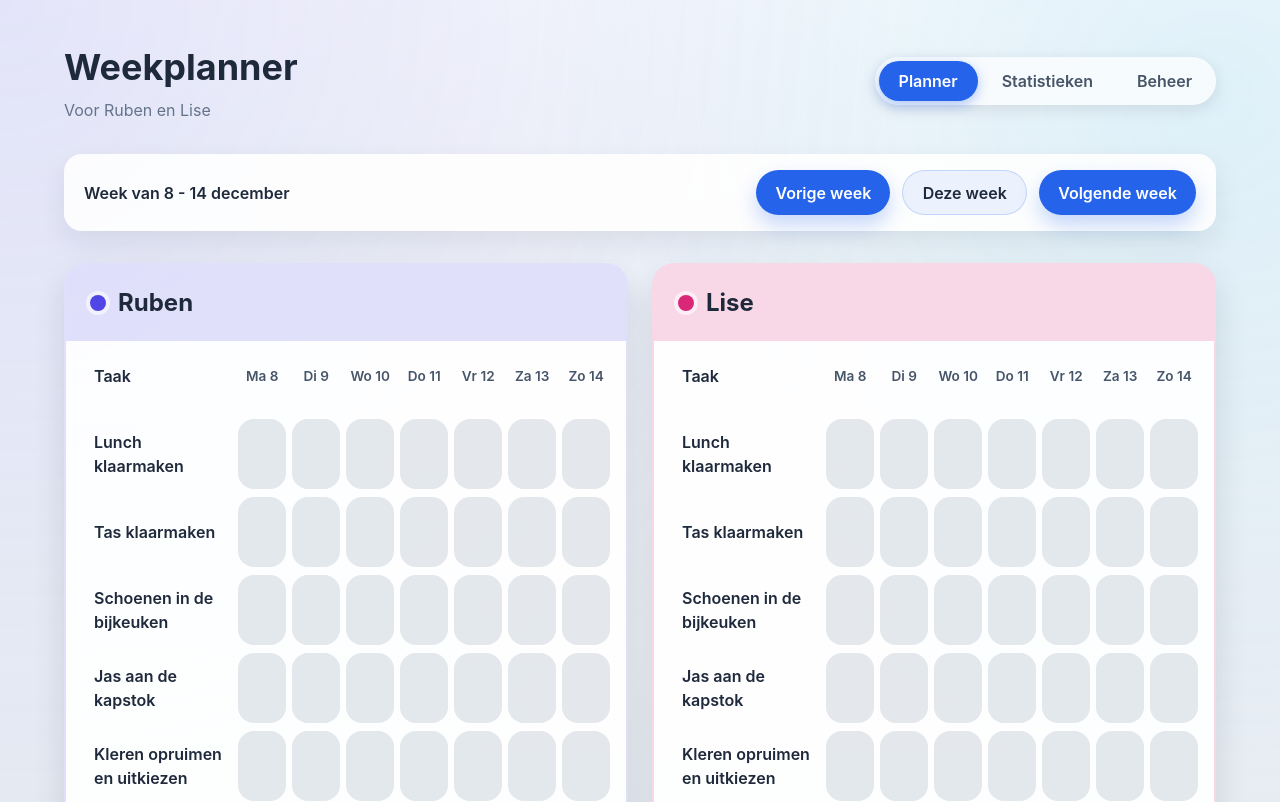
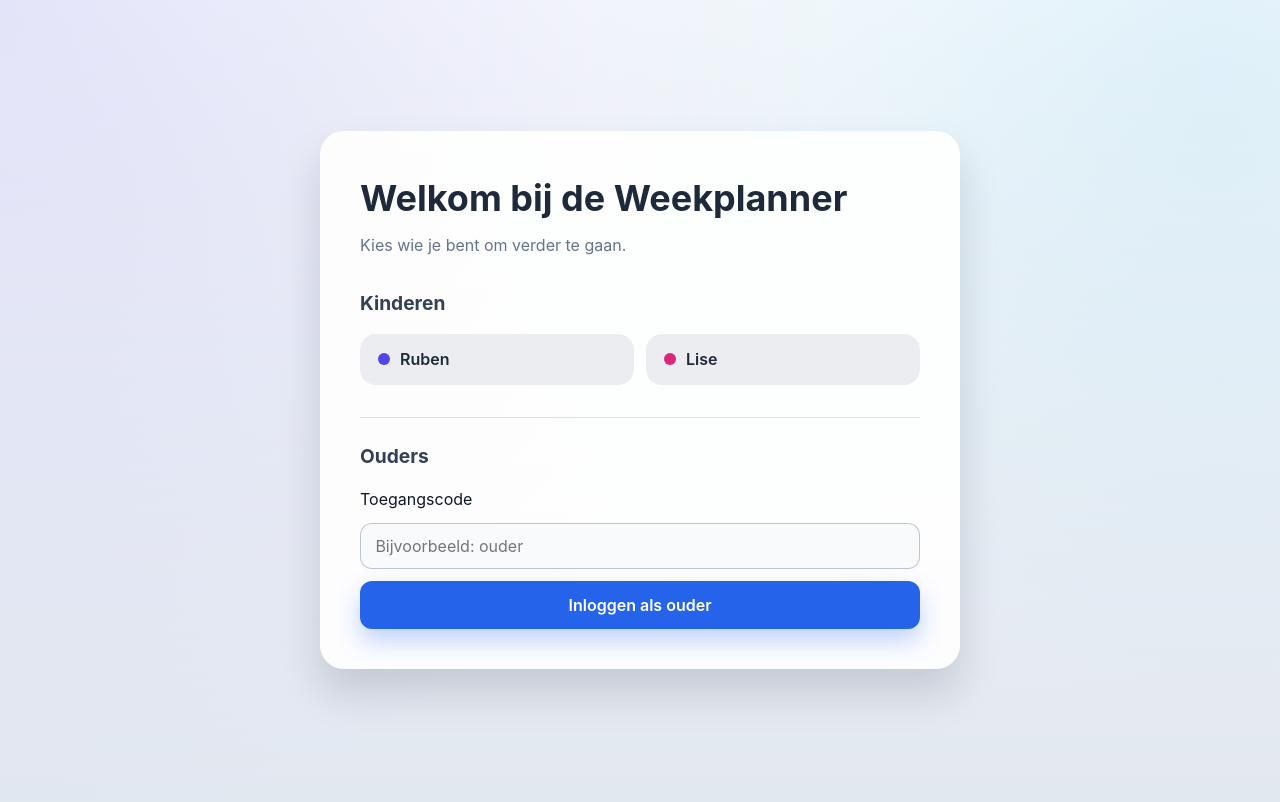
Before and after one commit to Jacquesmaas2/weekplanner, a React (Vite) app: page / in a window 1280 px wide. Shown: the top 802 px of the page. Built offline with nearby package versions, Linux system fonts and the light colour scheme.

Commit message:
Add login flow with child / admin views

```diff
--- a/src/App.css
+++ b/src/App.css
@@ -5,6 +5,121 @@
   display: flex;
   flex-direction: column;
   gap: 2rem;
+}
+
+.login-screen {
+  min-height: 100vh;
+  display: flex;
+  align-items: center;
+  justify-content: center;
+  padding: 2rem;
+}
+
+.login-card {
+  width: min(640px, 100%);
+  background: rgba(255, 255, 255, 0.92);
+  border-radius: 24px;
+  padding: 2.5rem;
+  box-shadow: 0 24px 40px rgba(15, 23, 42, 0.15);
+  display: flex;
+  flex-direction: column;
+  gap: 2rem;
+}
+
+.login-card header h1 {
+  margin: 0;
+  font-size: 2.25rem;
+  color: #1e293b;
+}
+
+.login-subtitle {
+  margin: 0.5rem 0 0;
+  color: #64748b;
+}
+
+.login-section {
+  display: flex;
+  flex-direction: column;
+  gap: 1rem;
+}
+
+.login-section h2 {
+  margin: 0;
+  font-size: 1.2rem;
+  color: #334155;
+}
+
+.login-section--divider {
+  border-top: 1px solid rgba(148, 163, 184, 0.3);
+  padding-top: 1.5rem;
+}
+
+.login-buttons {
+  display: flex;
+  flex-wrap: wrap;
+  gap: 0.75rem;
+}
+
+.login-button {
+  flex: 1 1 180px;
+  border: none;
+  background: rgba(148, 163, 184, 0.18);
+  border-radius: 16px;
+  padding: 0.85rem 1.1rem;
+  display: flex;
+  align-items: center;
+  gap: 0.65rem;
+  font-weight: 600;
+  color: #1e293b;
+  transition: transform 0.15s ease, box-shadow 0.15s ease;
+}
+
+.login-button__dot {
+  width: 12px;
+  height: 12px;
+  border-radius: 999px;
+  background: var(--accent, #2563eb);
+}
+
+.login-button:hover,
+.login-button:focus-visible {
+  transform: translateY(-2px);
+  box-shadow: 0 12px 24px rgba(15, 23, 42, 0.12);
+  outline: none;
+}
+
+.login-empty {
+  margin: 0;
+  color: #64748b;
+}
+
+.login-form {
+  display: flex;
+  flex-direction: column;
+  gap: 0.75rem;
+}
+
+.login-form input {
+  border-radius: 12px;
+  border: 1px solid rgba(148, 163, 184, 0.6);
+  padding: 0.65rem 0.9rem;
+  background: rgba(248, 250, 252, 0.9);
+}
+
+.login-form button {
+  border: none;
+  border-radius: 12px;
+  padding: 0.75rem 1.25rem;
+  font-weight: 600;
+  background: #2563eb;
+  color: #fff;
+  box-shadow: 0 12px 24px rgba(37, 99, 235, 0.28);
+}
+
+.login-error {
+  margin: 0;
+  color: #b91c1c;
+  font-weight: 600;
 }
 
 .theme-indigo {
@@ -55,6 +170,12 @@
   align-items: center;
 }
 
+.app-header__controls {
+  display: flex;
+  align-items: center;
+  gap: 1rem;
+}
+
 .app-header h1 {
   margin: 0;
   font-size: 2.25rem;
@@ -96,6 +217,31 @@
   background: #2563eb;
   color: #fff;
   box-shadow: 0 4px 12px rgba(37, 99, 235, 0.35);
+}
+
+.app-account {
+  display: inline-flex;
+  align-items: center;
+  gap: 0.75rem;
+  background: rgba(37, 99, 235, 0.08);
+  border: 1px solid rgba(37, 99, 235, 0.2);
+  border-radius: 999px;
+  padding: 0.4rem 0.75rem 0.4rem 1rem;
+}
+
+.app-account__label {
+  font-weight: 600;
+  color: #1e293b;
+}
+
+.app-account button {
+  border: none;
+  background: #2563eb;
+  color: #fff;
+  padding: 0.35rem 0.9rem;
+  border-radius: 999px;
+  font-weight: 600;
+  box-shadow: 0 8px 16px rgba(37, 99, 235, 0.25);
 }
 
 .week-controls {
@@ -482,6 +628,16 @@ main {
   box-shadow: 0 10px 20px rgba(37, 99, 235, 0.25);
 }
 
+.admin-message {
+  margin: 0.25rem 0 0;
+  font-weight: 600;
+  color: #b91c1c;
+}
+
+.admin-message--success {
+  color: #15803d;
+}
+
 .admin-list {
   list-style: none;
   margin: 0;
--- a/src/App.tsx
+++ b/src/App.tsx
@@ -1,11 +1,12 @@
-import { useMemo, useState } from 'react'
+import { useEffect, useMemo, useState } from 'react'
 import './App.css'
 import { AdminPanel } from './components/AdminPanel'
+import { LoginScreen } from './components/LoginScreen'
 import { PlannerGrid } from './components/PlannerGrid'
 import { StatsPanel } from './components/StatsPanel'
 import { buildDefaultPersons, buildDefaultTasks } from './data/defaults'
 import { useLocalStorageState } from './hooks/useLocalStorage'
-import type { CompletionMap, Person, PersonTheme, Task } from './types'
+import type { CompletionMap, Person, PersonTheme, Session, Task } from './types'
 import { createCompletionKey, mapToEntries, parseCompletionKey } from './utils/completion'
 import {
   addDays,
@@ -45,6 +46,44 @@ function App() {
     'weekplanner_week_tasks',
     {},
   )
+  const [session, setSession] = useLocalStorageState<Session | null>('weekplanner_session', null)
+  const [adminCode, setAdminCode] = useLocalStorageState<string>('weekplanner_admin_code', 'ouder')
+  const [adminLoginError, setAdminLoginError] = useState<string | undefined>()
+
+  useEffect(() => {
+    if (session?.role === 'user') {
+      const exists = persons.some((person) => person.id === session.personId)
+      if (!exists) {
+        setSession(null)
+      }
+    }
+  }, [persons, session, setSession])
+
+  const handleSelectPersonForLogin = (personId: string) => {
+    setSession({ role: 'user', personId })
+    setActivePanel('planner')
+    setAdminLoginError(undefined)
+  }
+
+  const handleAdminLogin = (code: string) => {
+    if (code.trim() === adminCode) {
+      setSession({ role: 'admin' })
+      setActivePanel('planner')
+      setAdminLoginError(undefined)
+    } else {
+      setAdminLoginError('Onjuiste toegangscode.')
+    }
+  }
+
+  const handleLogout = () => {
+    setSession(null)
+    setAdminLoginError(undefined)
+    setActivePanel('planner')
+  }
+
+  const handleUpdateAdminCode = (code: string) => {
+    setAdminCode(code)
+  }
 
   const weekStart = useMemo(() => startOfWeek(referenceDate), [referenceDate])
   const weekDays = useMemo(() => getWeekDays(weekStart), [weekStart])
@@ -67,6 +106,30 @@ function App() {
     const set = new Set(activeTaskIds)
     return tasks.filter((task) => set.has(task.id))
   }, [tasks, activeTaskIds])
+
+  const isAdmin = session?.role === 'admin'
+  const currentPerson = session?.role === 'user' ? persons.find((person) => person.id === session.personId) : undefined
+
+  const viewPersons = useMemo(() => {
+    if (isAdmin) {
+      return persons
+    }
+    if (session?.role === 'user') {
+      return currentPerson ? [currentPerson] : []
+    }
+    return persons
+  }, [isAdmin, persons, session, currentPerson])
+
+  if (!session) {
+    return (
+      <LoginScreen
+        persons={persons}
+        onSelectPerson={handleSelectPersonForLogin}
+        onAdminLogin={handleAdminLogin}
+        adminError={adminLoginError}
+      />
+    )
+  }
 
   const isCompleted = (personId: string, taskId: string, isoDate: string) => {
     const key = createCompletionKey(personId, taskId, isoDate)
@@ -185,8 +248,12 @@ function App() {
       <header className="app-header">
         <div>
           <h1>Weekplanner</h1>
-          <p className="app-subtitle">Voor Ruben en Lise</p>
+          <p className="app-subtitle">
+            {isAdmin ? 'Ouders beheren overzicht en beloningen' : currentPerson ? `Jouw week, ${currentPerson.name}` : 'Jouw week'}
+          </p>
         </div>
+        <div className="app-header__controls">
+          {isAdmin && (
             <nav className="app-tabs" aria-label="Weergave kiezen">
               <button
                 type="button"
@@ -210,6 +277,16 @@ function App() {
                 Beheer
               </button>
             </nav>
+          )}
+          <div className="app-account">
+            <span className="app-account__label">
+              {isAdmin ? 'Ouder' : currentPerson ? currentPerson.name : 'Gebruiker'}
+            </span>
+            <button type="button" onClick={handleLogout}>
+              Uitloggen
+            </button>
+          </div>
+        </div>
       </header>
 
       <section className="week-controls">
@@ -230,16 +307,16 @@ function App() {
       </section>
 
       <main>
-        {activePanel === 'planner' && (
+        {(activePanel === 'planner' || !isAdmin) && (
           <PlannerGrid
-            persons={persons}
+            persons={viewPersons}
             tasks={visibleTasks}
             weekDays={weekDays}
             isCompleted={isCompleted}
             onToggle={toggleCompletion}
           />
         )}
-        {activePanel === 'stats' && (
+        {isAdmin && activePanel === 'stats' && (
           <StatsPanel
             persons={persons}
             tasks={tasks}
@@ -248,7 +325,7 @@ function App() {
             weekTaskConfig={weekTaskConfig}
           />
         )}
-        {activePanel === 'admin' && (
+        {isAdmin && activePanel === 'admin' && (
           <AdminPanel
             persons={persons}
             tasks={tasks}
@@ -259,6 +336,8 @@ function App() {
             onToggleTaskForWeek={handleToggleTaskForWeek}
             onRemoveTask={handleRemoveTask}
             currentWeekLabel={formatWeekRange(weekStart)}
+            adminCode={adminCode}
+            onUpdateAdminCode={handleUpdateAdminCode}
           />
         )}
       </main>
--- a/src/components/AdminPanel.tsx
+++ b/src/components/AdminPanel.tsx
@@ -7,11 +7,13 @@ type AdminPanelProps = {
   tasks: Task[]
   activeTaskIds?: string[]
   currentWeekLabel: string
+  adminCode: string
   onAddPerson: (name: string) => void
   onRemovePerson: (id: string) => void
   onAddTask: (name: string) => void
   onToggleTaskForWeek: (id: string) => void
   onRemoveTask: (id: string) => void
+  onUpdateAdminCode: (code: string) => void
 }
 
 export function AdminPanel({
@@ -19,14 +21,19 @@ export function AdminPanel({
   tasks,
   activeTaskIds,
   currentWeekLabel,
+  adminCode,
   onAddPerson,
   onRemovePerson,
   onAddTask,
   onToggleTaskForWeek,
   onRemoveTask,
+  onUpdateAdminCode,
 }: AdminPanelProps) {
   const [personName, setPersonName] = useState('')
   const [taskName, setTaskName] = useState('')
+  const [newCode, setNewCode] = useState('')
+  const [confirmCode, setConfirmCode] = useState('')
+  const [codeMessage, setCodeMessage] = useState<string | null>(null)
 
   const activeSet = new Set(activeTaskIds ?? tasks.map((task) => task.id))
 
@@ -48,6 +55,28 @@ export function AdminPanel({
     }
     onAddTask(trimmed)
     setTaskName('')
+  }
+
+  const handleAdminCodeSubmit = (event: FormEvent<HTMLFormElement>) => {
+    event.preventDefault()
+    const trimmed = newCode.trim()
+    const trimmedConfirm = confirmCode.trim()
+    if (!trimmed) {
+      setCodeMessage('Voer een nieuwe toegangscode in.')
+      return
+    }
+    if (trimmed !== trimmedConfirm) {
+      setCodeMessage('De bevestiging komt niet overeen.')
+      return
+    }
+    if (trimmed === adminCode) {
+      setCodeMessage('Deze code is al in gebruik.')
+      return
+    }
+    onUpdateAdminCode(trimmed)
+    setCodeMessage('Toegangscode bijgewerkt.')
+    setNewCode('')
+    setConfirmCode('')
   }
 
   return (
@@ -117,6 +146,43 @@ export function AdminPanel({
           ))}
         </ul>
       </section>
+      <section className="admin-section">
+        <h3>Beveiliging</h3>
+        <form className="admin-form" onSubmit={handleAdminCodeSubmit}>
+          <label htmlFor="admin-new-code">Nieuwe toegangscode</label>
+          <input
+            id="admin-new-code"
+            type="password"
+            value={newCode}
+            onChange={(event) => {
+              setNewCode(event.target.value)
+              setCodeMessage(null)
+            }}
+            placeholder="Minimaal 4 tekens"
+            minLength={4}
+            required
+          />
+          <label htmlFor="admin-confirm-code">Bevestig toegangscode</label>
+          <input
+            id="admin-confirm-code"
+            type="password"
+            value={confirmCode}
+            onChange={(event) => {
+              setConfirmCode(event.target.value)
+              setCodeMessage(null)
+            }}
+            placeholder="Herhaal de code"
+            minLength={4}
+            required
+          />
+          {codeMessage && (
+            <p className={`admin-message ${codeMessage.includes('bijgewerkt') ? 'admin-message--success' : ''}`} role="status">
+              {codeMessage}
+            </p>
+          )}
+          <button type="submit">Toegangscode opslaan</button>
+        </form>
+      </section>
     </div>
   )
 }
--- /dev/null
+++ b/src/components/LoginScreen.tsx
@@ -0,0 +1,63 @@
+import { FormEvent, useState } from 'react'
+import type { Person } from '../types'
+
+type LoginScreenProps = {
+  persons: Person[]
+  onSelectPerson: (personId: string) => void
+  onAdminLogin: (code: string) => void
+  adminError?: string
+}
+
+export function LoginScreen({ persons, onSelectPerson, onAdminLogin, adminError }: LoginScreenProps) {
+  const [code, setCode] = useState('')
+
+  const handleSubmit = (event: FormEvent<HTMLFormElement>) => {
+    event.preventDefault()
+    onAdminLogin(code)
+  }
+
+  return (
+    <div className="login-screen">
+      <section className="login-card">
+        <header>
+          <h1>Welkom bij de Weekplanner</h1>
+          <p className="login-subtitle">Kies wie je bent om verder te gaan.</p>
+        </header>
+
+        <div className="login-section">
+          <h2>Kinderen</h2>
+          {persons.length ? (
+            <div className="login-buttons">
+              {persons.map((person) => (
+                <button type="button" key={person.id} className={`login-button theme-${person.theme}`} onClick={() => onSelectPerson(person.id)}>
+                  <span className="login-button__dot" />
+                  <span>{person.name}</span>
+                </button>
+              ))}
+            </div>
+          ) : (
+            <p className="login-empty">Er zijn nog geen personen toegevoegd. Meld u aan als ouder om te starten.</p>
+          )}
+        </div>
+
+        <div className="login-section login-section--divider">
+          <h2>Ouders</h2>
+          <form className="login-form" onSubmit={handleSubmit}>
+            <label htmlFor="admin-code">Toegangscode</label>
+            <input
+              id="admin-code"
+              type="password"
+              value={code}
+              onChange={(event) => setCode(event.target.value)}
+              placeholder="Bijvoorbeeld: ouder"
+              autoComplete="current-password"
+              required
+            />
+            {adminError && <p className="login-error" role="alert">{adminError}</p>}
+            <button type="submit">Inloggen als ouder</button>
+          </form>
+        </div>
+      </section>
+    </div>
+  )
+}
--- a/src/types.ts
+++ b/src/types.ts
@@ -20,3 +20,7 @@ export interface Task {
 }
 
 export type CompletionMap = Record<string, boolean>
+
+export type Session =
+  | { role: 'admin' }
+  | { role: 'user'; personId: string }
```
Also changed, not shown: 1 other file (tests, documents, lock files or other folders). Lines whose indentation alone changed are shown as unchanged.
